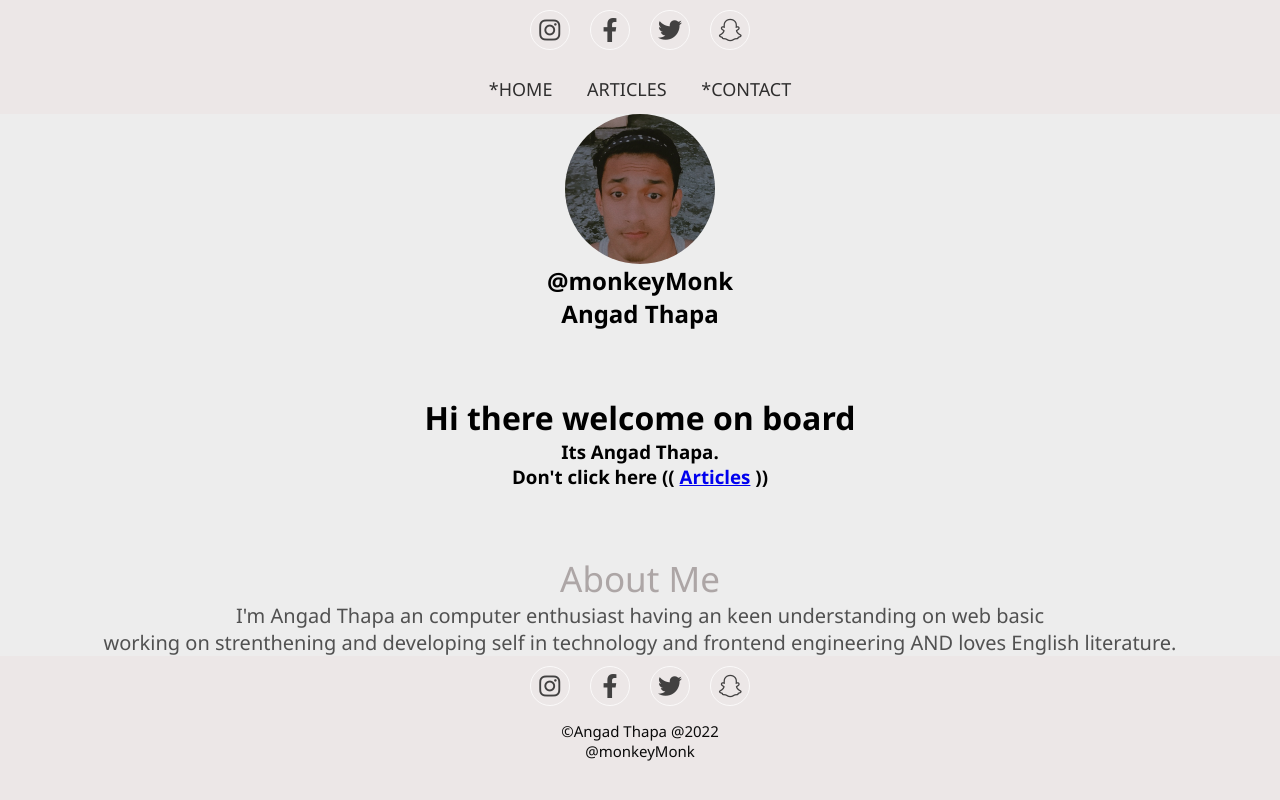
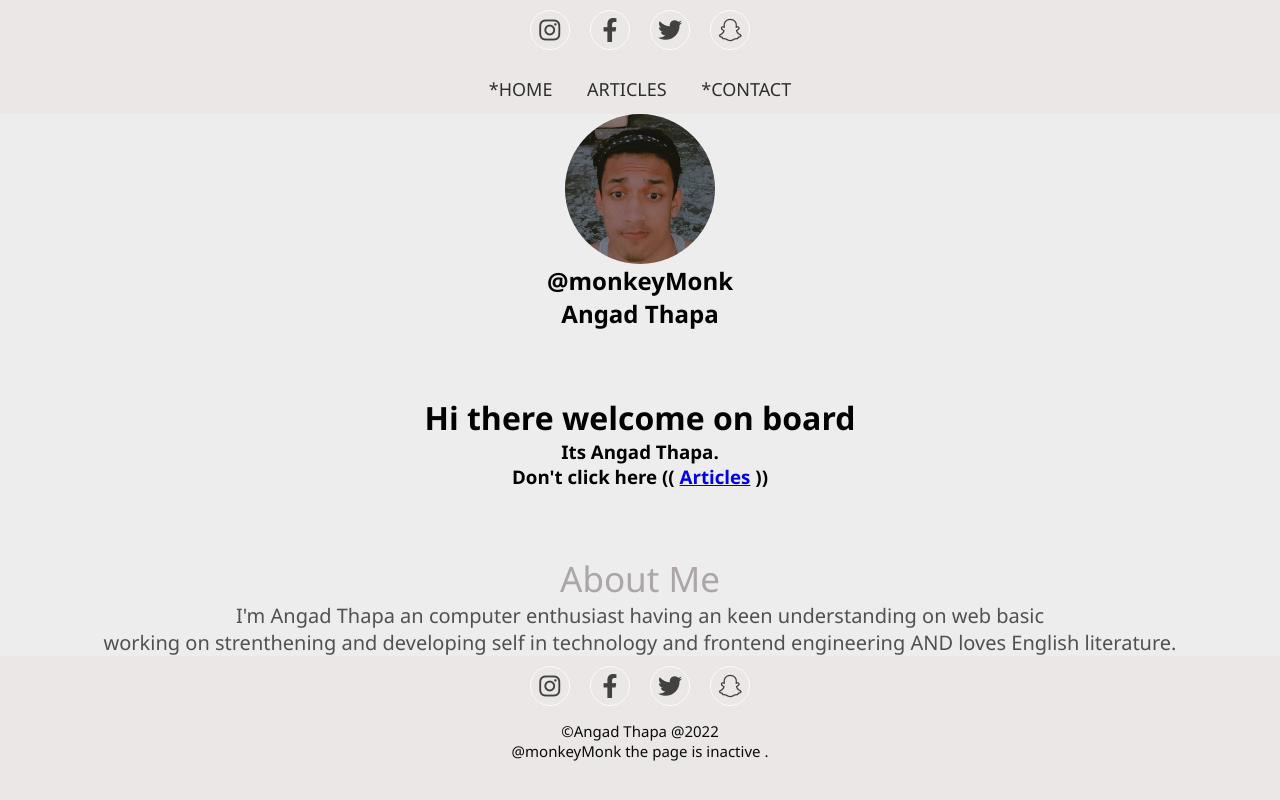
Before and after one commit to Angad-Thapa26/sample1-, a plain HTML site: page @monkeyMonk/index.html in a window 1280 px wide. Drawn offline with Linux system fonts and the light colour scheme.

Commit message:
Update index.html

```diff
--- a/@monkeyMonk/index.html
+++ b/@monkeyMonk/index.html
@@ -98,6 +98,7 @@ img:hover {
    <a href="https://www.snapchat.com/add/ugly_captain?share_id=aAnP3uWcoCg&locale=en-US"><i class="fab fa-snapchat"></i></a>
      <p class="copyright">
       ©Angad Thapa @2022<BR>@monkeyMonk
+           the page is inactive .
      </p>
   </div>
 
```
